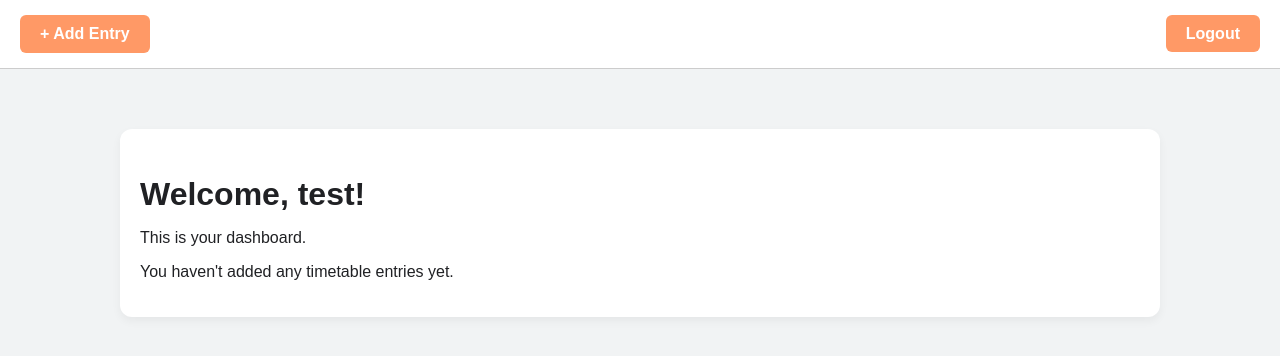
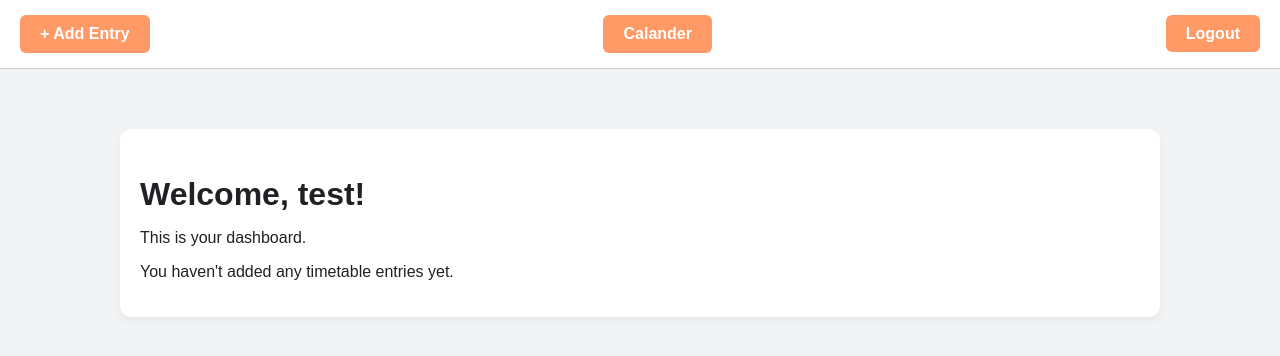
Before and after one commit to hyoond/TT4L-04, a Flask app: page /dashboard in a window 1280 px wide. Shown: the top 356 px of the page. Run offline with Flask 3, Linux system fonts and the light colour scheme; a user stored in the database is signed in; data that the repository does not hold is empty.

Commit message:
Calander button added to access calander page

```diff
--- a/templates/dashboard.html
+++ b/templates/dashboard.html
@@ -7,6 +7,7 @@
 <body>
     <div class="top-bar">
         <a href="{{ url_for('timetable') }}" class="btn">+ Add Entry</a>
+        <a href="{{ url_for('calander_index') }}" class="btn">Calander</a>
         <div class="top-bar-right">
             <a href="{{ url_for('logout') }}" class="btn">Logout</a>
         </div>
```
